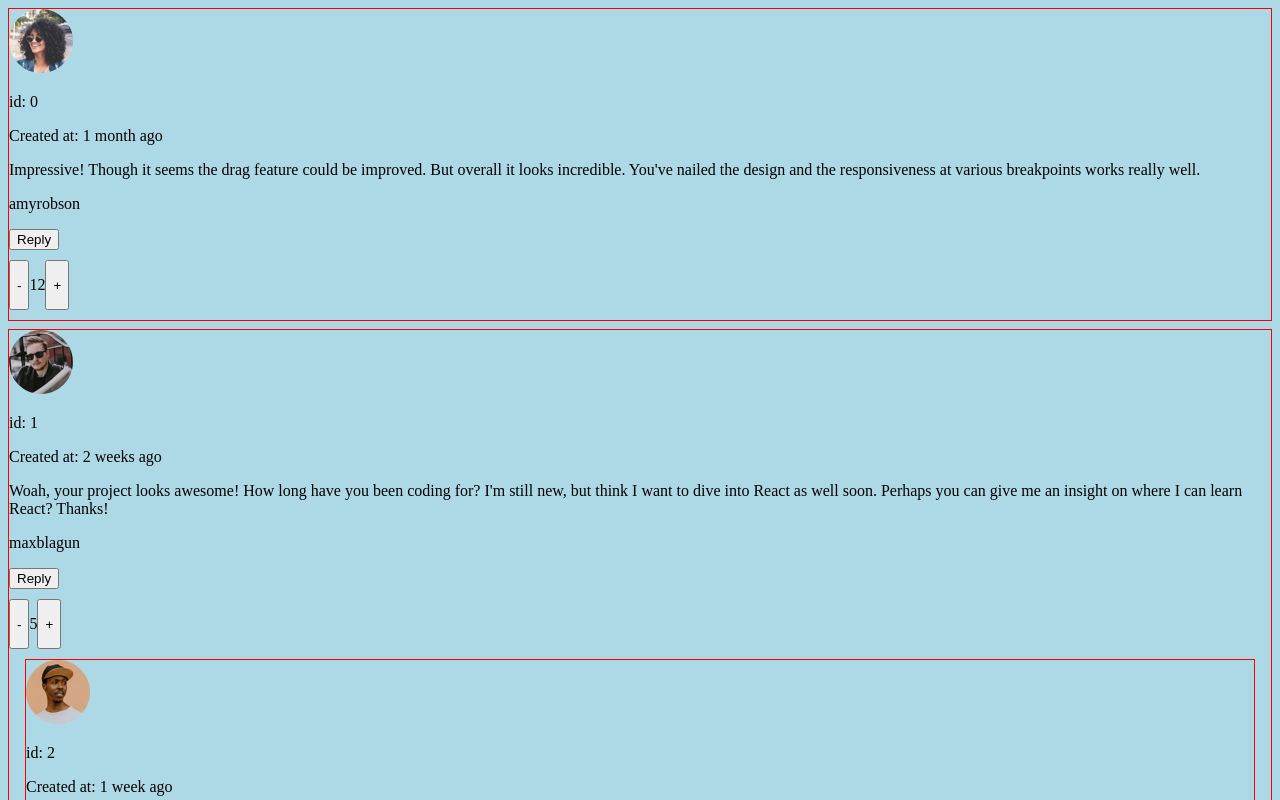
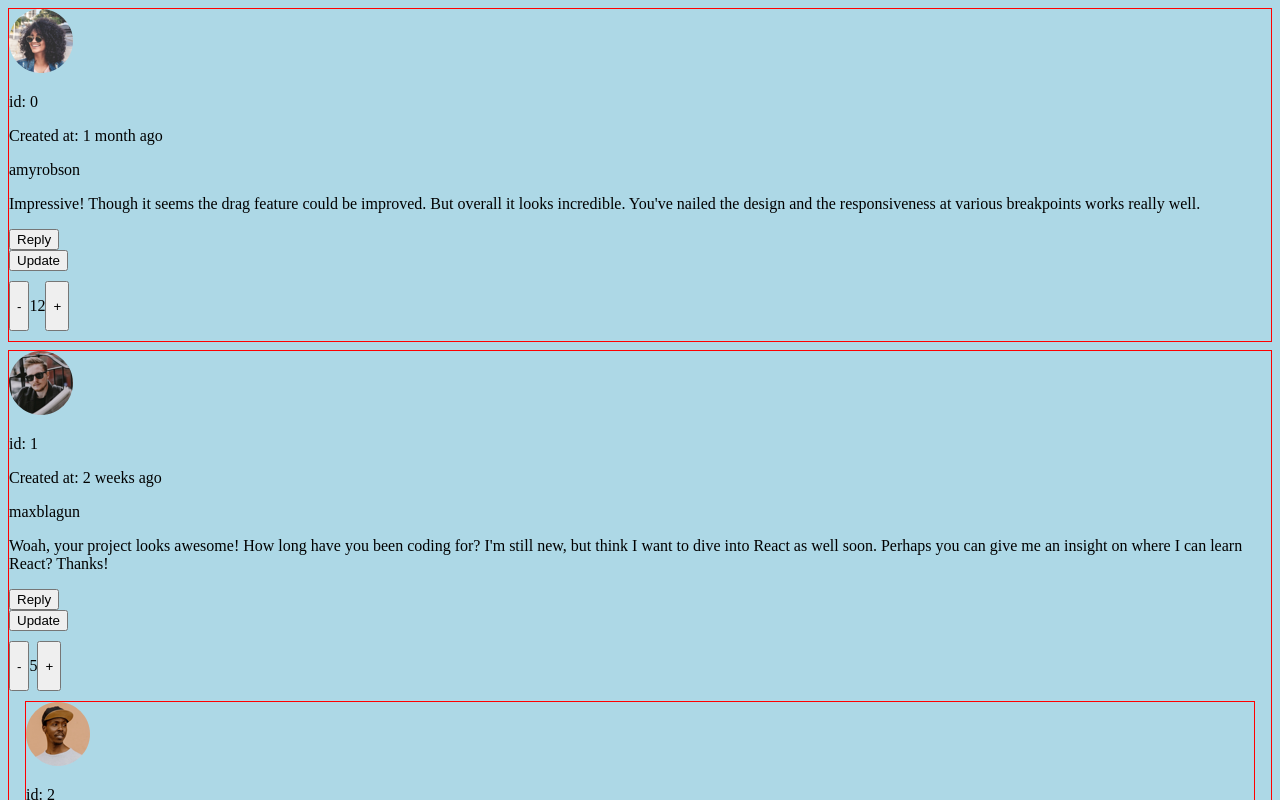
Before and after one commit to angelicamarttins/comments-section, a React (Vite) app: page / in a window 1280 px wide. Shown: the top 800 px of the page. Built offline with nearby package versions, Linux system fonts and the light colour scheme.

Commit message:
fea: add comment content update feature

```diff
--- a/src/Components/Comments/Comments.tsx
+++ b/src/Components/Comments/Comments.tsx
@@ -1,5 +1,11 @@
-import { Dispatch, SetStateAction } from 'react'
-import { useShowTextarea, useUpdateScore } from '../../Hooks'
+import {
+	Dispatch,
+	FormEvent,
+	SetStateAction,
+	useCallback,
+	useState
+} from 'react'
+import { useShowTextarea, useUpdateComment, useUpdateScore } from '../../Hooks'
 
 import { CommentsType } from '../../Types/Types'
 import { NewComment } from '../NewComment'
@@ -36,7 +42,26 @@ export const Comments = ({
 		score
 	})
 
-	const { showTextarea, onShowTextarea } = useShowTextarea()
+	const { updateComment } = useUpdateComment()
+	const {
+		showTextarea,
+		showTextareaUpdate,
+		onShowTextarea,
+		onShowTextareaUpdate
+	} = useShowTextarea()
+
+	const [updateCommentInput, setUpdateCommentInput] = useState(content)
+
+	const onUpdateComment = useCallback(
+		(event: FormEvent<HTMLFormElement>) => {
+			event.preventDefault()
+
+			onShowTextareaUpdate()
+			updateComment({ id, level, updatedProp: { content: updateCommentInput } })
+			onUpdate((prevState) => !prevState)
+		},
+		[showTextareaUpdate, updateCommentInput]
+	)
 
 	const hasReplies = replies && replies?.length > 0
 
@@ -44,16 +69,34 @@ export const Comments = ({
 
 	return (
 		<div style={commentStyle}>
-			<>
+			<div>
 				<img src={webp} alt={`${username} photo`} />
 				<p>id: {id}</p>
 				<p>Created at: {createdAt}</p>
-				<p>{content}</p>
 				<p>{username}</p>
-			</>
+				{showTextareaUpdate ? (
+					<form id="updateComment" onSubmit={onUpdateComment}>
+						<textarea
+							autoFocus
+							style={{ width: '100%', height: '100px' }}
+							value={updateCommentInput}
+							onChange={({ target }) => setUpdateCommentInput(target.value)}
+						/>
+						<button id="updateComment" type="submit">
+							Update comment
+						</button>
+					</form>
+				) : (
+					<p>{content}</p>
+				)}
+			</div>
 
 			<div>
 				<button onClick={onShowTextarea}>Reply</button>
+			</div>
+
+			<div>
+				<button onClick={onShowTextareaUpdate}>Update</button>
 			</div>
 
 			<div
--- a/src/Components/NewComment/NewComment.tsx
+++ b/src/Components/NewComment/NewComment.tsx
@@ -1,5 +1,6 @@
-import { Dispatch, SetStateAction } from 'react'
+import { Dispatch, SetStateAction, useCallback, useEffect } from 'react'
 
+import { CommentsType } from '../../Types'
 import { useHandleComments } from '../../Hooks'
 import { useHandleSubmit } from '../../Hooks/useHandleSubmit'
 
--- a/src/Hooks/useShowTextarea.ts
+++ b/src/Hooks/useShowTextarea.ts
@@ -2,15 +2,27 @@ import { useState } from 'react'
 
 type UseShowTextareaReturn = {
 	showTextarea: boolean
+	showTextareaUpdate: boolean
 	onShowTextarea: () => void
+	onShowTextareaUpdate: () => void
 }
 
 export function useShowTextarea(): UseShowTextareaReturn {
 	const [showTextarea, setShowTextarea] = useState(false)
+	const [showTextareaUpdate, setShowTextareaUpdate] = useState(false)
 
 	function onShowTextarea() {
 		setShowTextarea(!showTextarea)
 	}
 
-	return { showTextarea, onShowTextarea }
+	function onShowTextareaUpdate() {
+		setShowTextareaUpdate(!showTextareaUpdate)
+	}
+
+	return {
+		showTextarea,
+		showTextareaUpdate,
+		onShowTextarea,
+		onShowTextareaUpdate
+	}
 }
```
